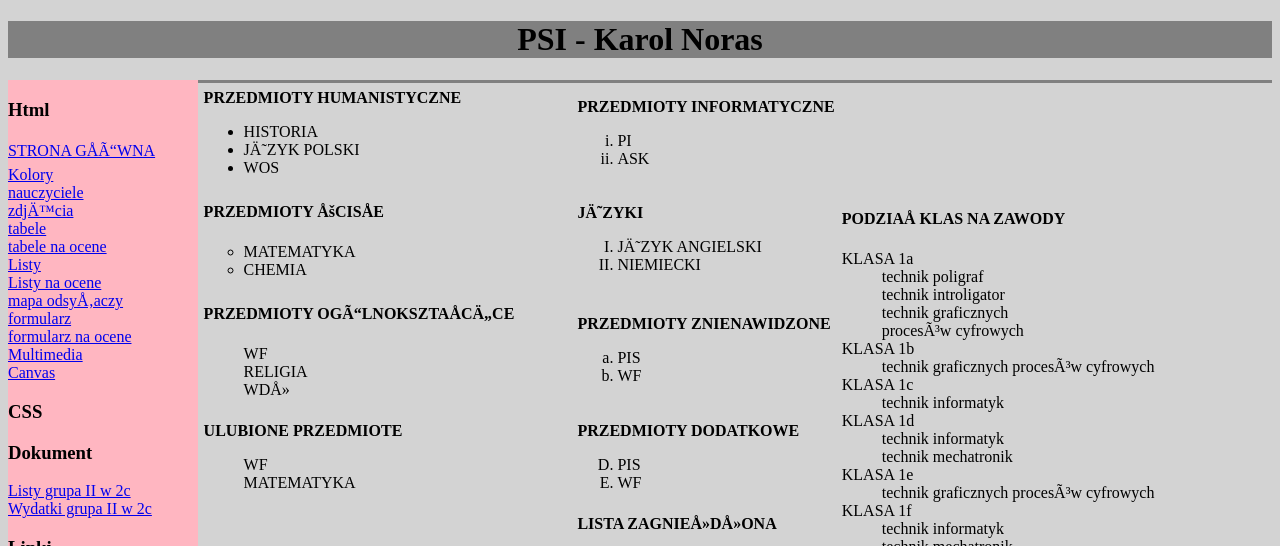
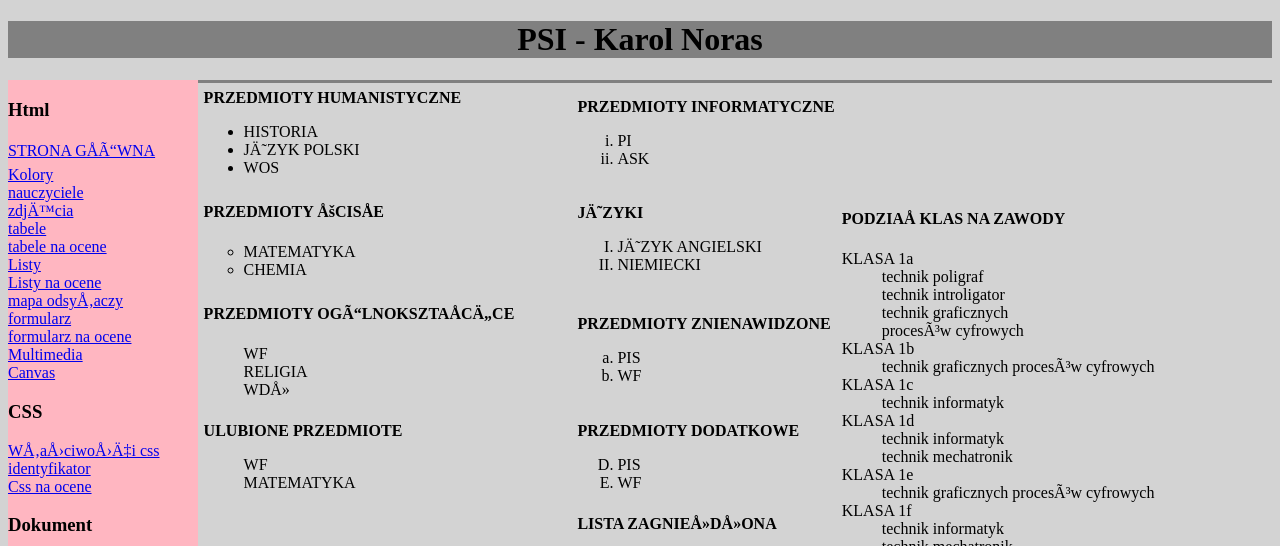
Before and after one commit to NorasKa/NorasKa.github.io, a plain HTML site: page listy.html in a window 1280 px wide. Shown: the top 546 px of the page. Drawn offline with Linux system fonts and the light colour scheme.

Commit message:
Update listy.html

```diff
--- a/listy.html
+++ b/listy.html
@@ -26,7 +26,9 @@
 			<a href="Multimedia.html">Multimedia</a> <br />
 			<a href="kanvas.html">Canvas</a> <br />
 		<h3>CSS</h3>
-
+			<a href="wlasciwosci_css.html">Właściwośći css</a> <br />
+			<a href="identyfikator.html">identyfikator</a> <br />
+			<a href="Noras_css.html">Css na ocene</a> <br />
 		<h3>Dokument</h3>
 			<a href="doc/grupa2c.docx" target="new">Listy grupa II w 2c</a> <br />
 			<a href="doc/wydatki2c.xlsx" target="new">Wydatki grupa II w 2c</a> <br />
```
